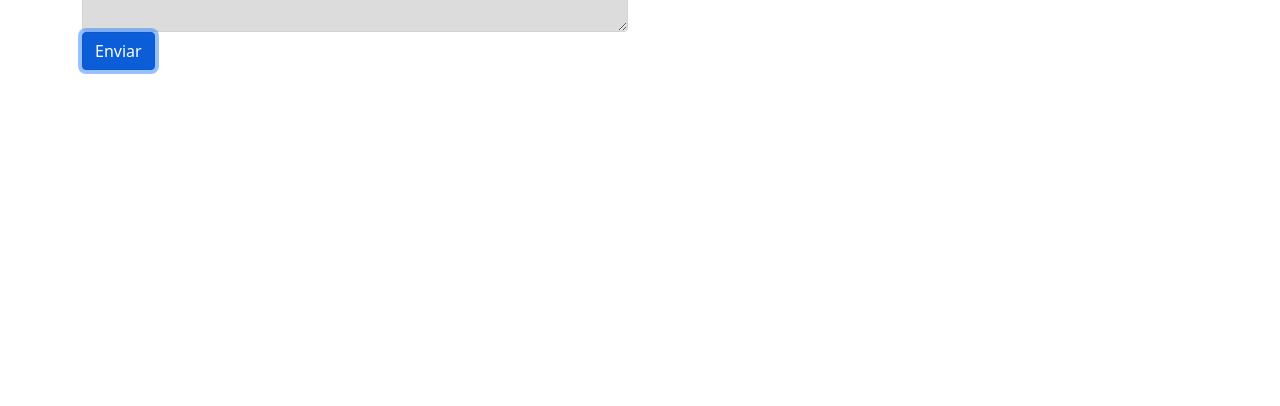
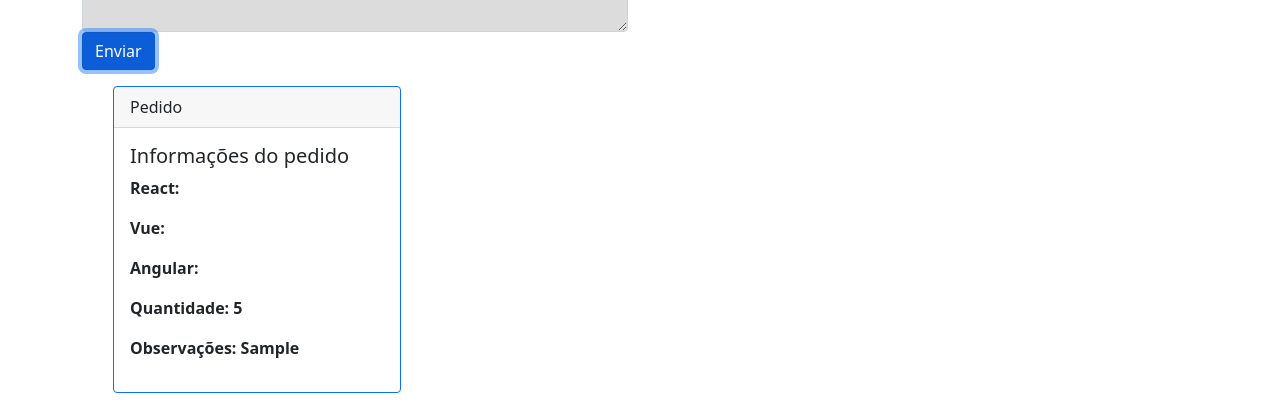
Before and after one commit to IgorVVieira/desafio-frontend-bempaggo, a React (Vite) app: page / in a window 1280 px wide. Both pictures are taken after typing "5", "Sample" into the empty fields and a click on the button "Enviar". Shown: the part 506-912 px from the top of the page. Before the commit the page ends 800 px from the top, so only its background shows below. Built offline with nearby package versions, Linux system fonts and the light colour scheme.

Commit message:
Adiciona listagem de pedidos feitos

```diff
--- a/index.html
+++ b/index.html
@@ -5,7 +5,7 @@
   <meta charset="UTF-8" />
   <link rel="icon" type="image/svg+xml" href="/src/favicon.svg" />
   <meta name="viewport" content="width=device-width, initial-scale=1.0" />
-  <title>Vite App</title>
+  <title>Desafio Frontend - BemPaggo</title>
 </head>
 
 <body>
--- a/src/App.tsx
+++ b/src/App.tsx
@@ -1,18 +1,13 @@
-import { useState } from 'react'
-
 import 'bootstrap/dist/css/bootstrap.min.css';
 import { Header } from './components/Header'
 import { Form } from './components/Form'
 import { Footer } from './components/Footer'
 
 function App() {
-  const [count, setCount] = useState(0)
-
   return (
     <>
       <Header />
       <Form />
-      <Footer />
     </>
   )
 }
--- a/src/components/Footer/index.tsx
+++ b/src/components/Footer/index.tsx
@@ -1,8 +1,11 @@
+import { useState } from "react";
 import { Pedido } from "../Pedido";
 
 export function Footer() {
+    const [state, setState] = useState();
     return (
         <>
+            Rodapé
         </>
     );
 }
--- a/src/components/Form/index.tsx
+++ b/src/components/Form/index.tsx
@@ -1,5 +1,6 @@
 import { useState, useEffect } from 'react';
 import { Form as FormBootstrap, Button, Container, Row, Col } from 'react-bootstrap';
+import { Pedido } from '../Pedido';
 
 import './styles.css';
 
@@ -10,7 +11,7 @@ export function Form() {
     const [quantidade, setQuntidade] = useState('');
     const [observacoes, setObservacoes] = useState('');
 
-    const [pedidos, setPedidos] = useState<object>([]);
+    const [pedidos, setPedidos] = useState<object[]>([]);
 
     async function handleRegister(e) {
         e.preventDefault();
@@ -23,8 +24,7 @@ export function Form() {
             'observacoes': observacoes,
         };
 
-        setPedidos(novoPedido);
-        console.log(pedidos);
+        setPedidos([...pedidos, novoPedido]);
     }
 
     return (
@@ -51,7 +51,7 @@ export function Form() {
                         <FormBootstrap.Group>
                             <FormBootstrap.Label htmlFor='quantidade' className='text-strong'>Quantos adesivos de cada?</FormBootstrap.Label>
                             <FormBootstrap.Control type='number' name='quantidade' id='quantidade' value={quantidade}
-                            onChange={(e) => setQuntidade(e.target.value)}
+                                onChange={(e) => setQuntidade(e.target.value)}
                             />
                         </FormBootstrap.Group>
 
@@ -67,6 +67,14 @@ export function Form() {
                     </FormBootstrap>
                 </Col>
             </Row>
+
+            <Row>
+                {pedidos.map(pedido => {
+                    return <Col xs md lg="3" className='m-3'>
+                        <Pedido {...pedido} />
+                    </Col>
+                })}
+            </Row>
         </Container>
     );
 }
--- a/src/components/Pedido/index.tsx
+++ b/src/components/Pedido/index.tsx
@@ -1,3 +1,8 @@
+import { useState, useEffect } from "react";
+import { Card } from 'react-bootstrap';
+
+import './styles.css';
+
 type PedidoProps = {
     react?: string;
     vue?: string;
@@ -7,13 +12,28 @@ type PedidoProps = {
 }
 
 export function Pedido(props: PedidoProps) {
-    <>
-        <div>
-            <h2>React: {props.react}</h2>
-            <h2>Vue: {props.vue}</h2>
-            <h2>Angular: {props.angular}</h2>
-            <h2>Quantidade: {props.quantidade}</h2>
-            <h2>Observações: {props.observacoes}</h2>
-        </div>
-    </>
+    const [pedidos, setPedidos] = useState<PedidoProps>();
+
+    useEffect(() => {
+        function fetchData() {
+            setPedidos(props);
+            console.log(pedidos)
+        }
+        fetchData();
+    }, []);
+    return (
+        <Card border="primary" className="card-pedido">
+            <Card.Header>Pedido</Card.Header>
+            <Card.Body>
+                <Card.Title>Informações do pedido</Card.Title>
+                <Card.Text>
+                    <p><strong>React: {props.react}</strong></p>
+                    <p><strong>Vue: {props.vue}</strong></p>
+                    <p><strong>Angular: {props.angular}</strong></p>
+                    <p><strong>Quantidade: {props.quantidade}</strong></p>
+                    <p><strong>Observações: {props.observacoes}</strong></p>
+                </Card.Text>
+            </Card.Body>
+        </Card>
+    );
 }
--- /dev/null
+++ b/src/components/Pedido/styles.css
@@ -0,0 +1,4 @@
+.card-pedido {
+    margin-left: 15px;
+    width: 18rem;
+}
```
